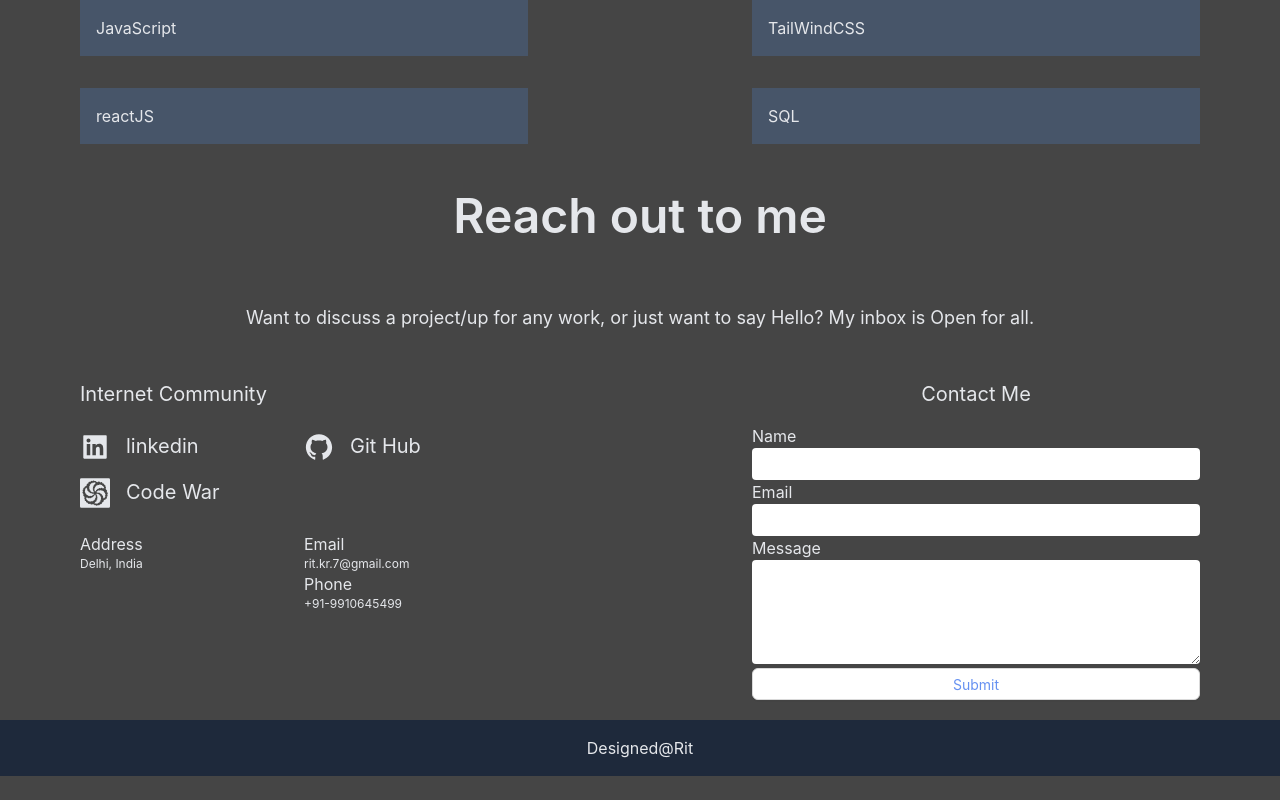
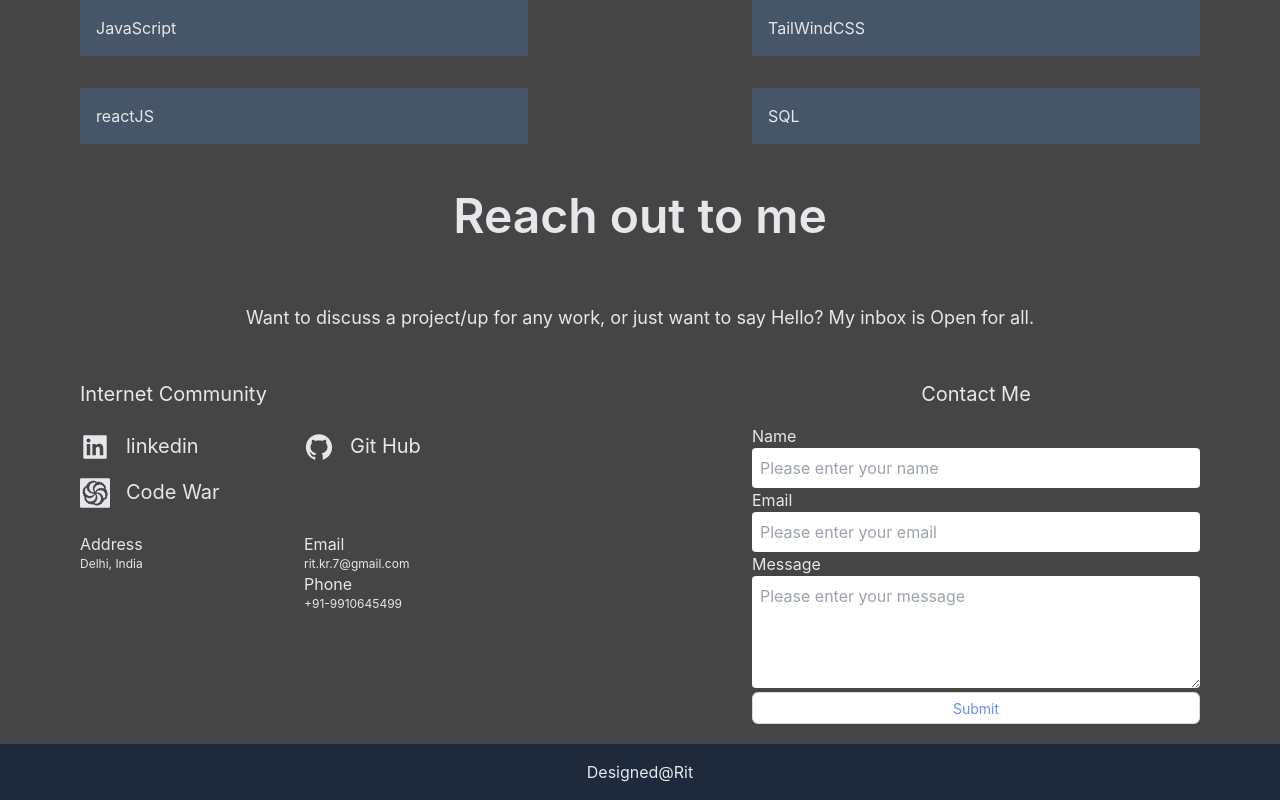
Before and after one commit to rit-kr/rit_portfolio, a React (Create React App) app: page / in a window 1280 px wide. Shown: the part 928-1728 px from the top of the page. Before the commit the page ends 1704 px from the top, so only its background shows below. Built offline with nearby package versions, Linux system fonts and the light colour scheme; the HTML template or start-up script is replaced by a standard one.

Commit message:
Add contact placeholder

```diff
--- a/src/Components/Contact.js
+++ b/src/Components/Contact.js
@@ -5,29 +5,27 @@ import emailjs from '@emailjs/browser';
 import { Button, Form, Input } from 'antd';
 import { useRef } from "react";
 
-const layout = {
-  labelCol: {
-    span: 8,
-  },
-  wrapperCol: {
-    span: 16,
-  },
-};
+// const layout = {
+//   labelCol: {
+//     span: 8,
+//   },
+//   wrapperCol: {
+//     span: 16,
+//   },
+// };
 
 /* eslint-disable no-template-curly-in-string */
-const validateMessages = {
-  required: '${label} is required!',
-  types: {
-    email: '${label} is not a valid email!',
-  }
-};
+// const validateMessages = {
+//   required: '${label} is required!',
+//   types: {
+//     email: '${label} is not a valid email!',
+//   }
+// };
 /* eslint-enable no-template-curly-in-string */
 
-const onFinish = (values) => {
-  console.log(values);
-};
-
-// const { TextArea } = Input;
+// const onFinish = (values) => {
+//   console.log(values);
+// };
 
 export default function Contact() {
 
@@ -106,13 +104,12 @@ export default function Contact() {
             <div>
               <form className="flex flex-col" ref={form} onSubmit={sendEmail}>
                 <label className="text-base">Name</label>
-                <input className="text-black py-1 rounded" type="text" name="from_name" />
+                <input className="text-gray-800 p-2 rounded" type="text" name="from_name"  placeholder="Please enter your name"/>
                 <label className="text-base">Email</label>
-                <input className="text-black py-1 rounded" type="email" name="from_email" />
+                <input className="text-gray-800 p-2 rounded" type="email" name="from_email" placeholder="Please enter your email"/>
                 <label className="text-base">Message</label>
-                <textarea  className="text-black py-1 rounded"name="message"rows={4} />
+                <textarea  className=" text-gray-800 text-blue-600/70 p-2 rounded"name="message"rows={4} placeholder="Please enter your message" />
                 <Button className="text-blue-600/70 my-1" htmlType="submit" value="Send">Submit</Button>
-                {/* <input className="text-blue-600/70" type="submit" value="Send" /> */}
               </form>
             </div>
           </div>
```
